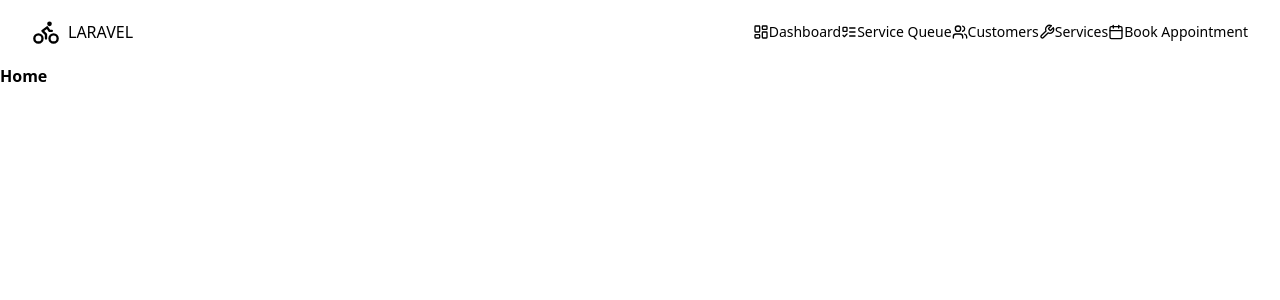
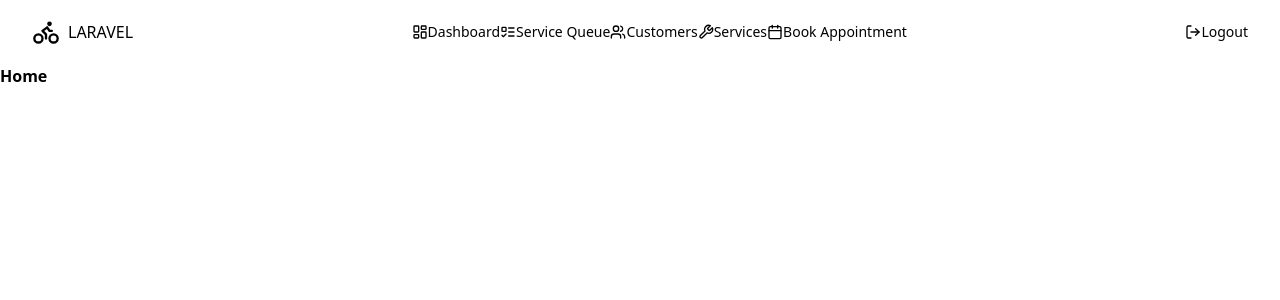
Before and after one commit to DavGuett/chain-reaction, a Laravel app: page /home in a window 1280 px wide. Shown: the top 300 px of the page. Run offline with Laravel 12, Linux system fonts and the light colour scheme; some web fonts are replaced.

Commit message:
feat: add logout button to header nav
Agent-Logs-Url: https://github.com/DavGuett/chain-reaction/sessions/dfe5c21c-7e65-4c26-80cb-769ff0f59f37

Co-authored-by: DavGuett <97064144+DavGuett@users.noreply.github.com>

```diff
--- a/resources/views/components/auth.blade.php
+++ b/resources/views/components/auth.blade.php
@@ -91,6 +91,20 @@
                     </li>
                 </ul>
 
+                <!-- Logout -->
+                <form method="POST" action="{{ route('logout') }}">
+                    @csrf
+                    <button type="submit"
+                            class="flex items-center gap-1.5 px-3 py-2 rounded-workshop text-sm font-medium text-chalk-white/70 hover:text-chalk-white hover:bg-white/10 transition-colors">
+                        <svg xmlns="http://www.w3.org/2000/svg" width="16" height="16" viewBox="0 0 24 24" fill="none" stroke="currentColor" stroke-width="2" stroke-linecap="round" stroke-linejoin="round" aria-hidden="true">
+                            <path d="M9 21H5a2 2 0 0 1-2-2V5a2 2 0 0 1 2-2h4"/>
+                            <polyline points="16 17 21 12 16 7"/>
+                            <line x1="21" y1="12" x2="9" y2="12"/>
+                        </svg>
+                        Logout
+                    </button>
+                </form>
+
             </div>
         </nav>
     </header>
```
